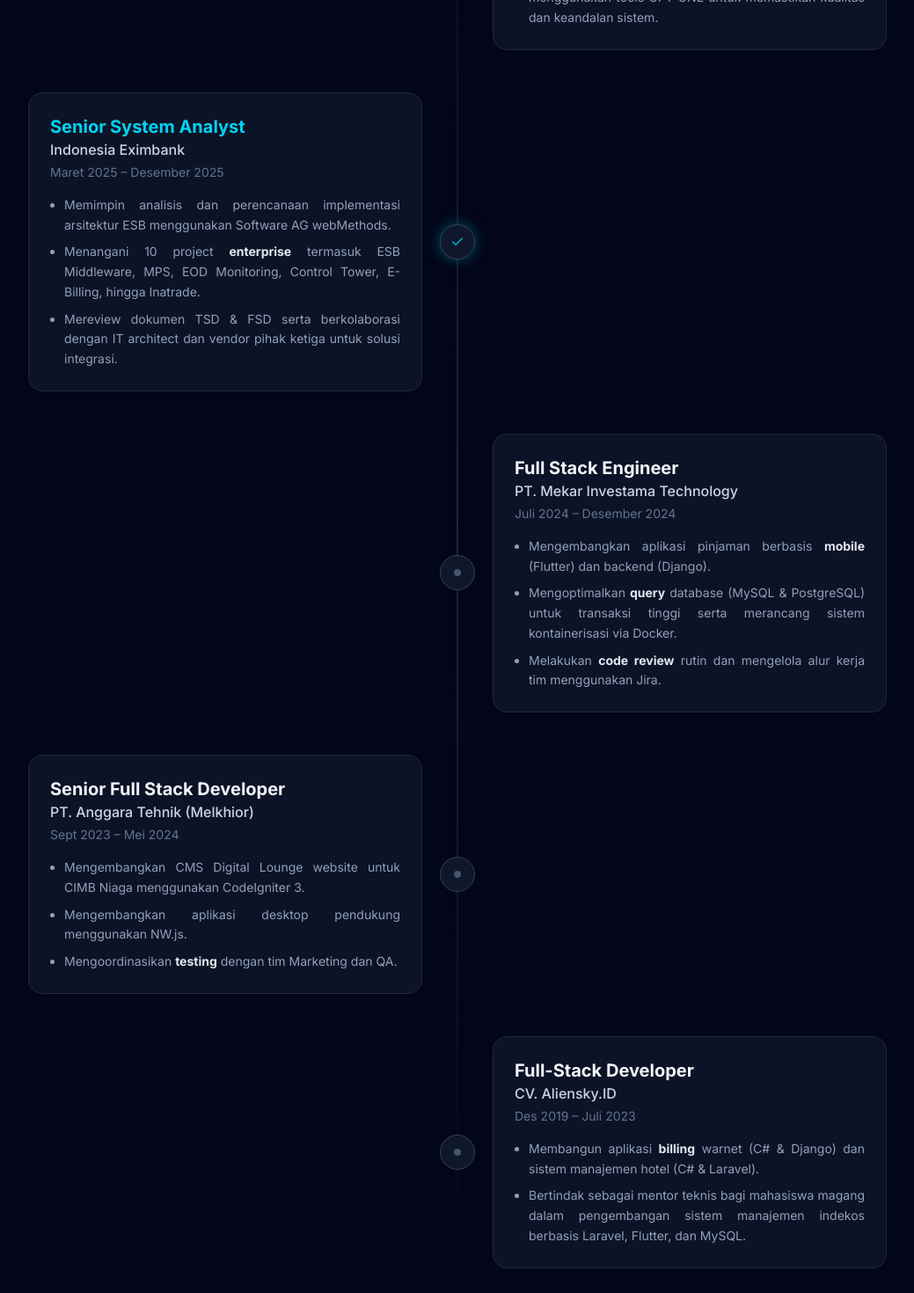
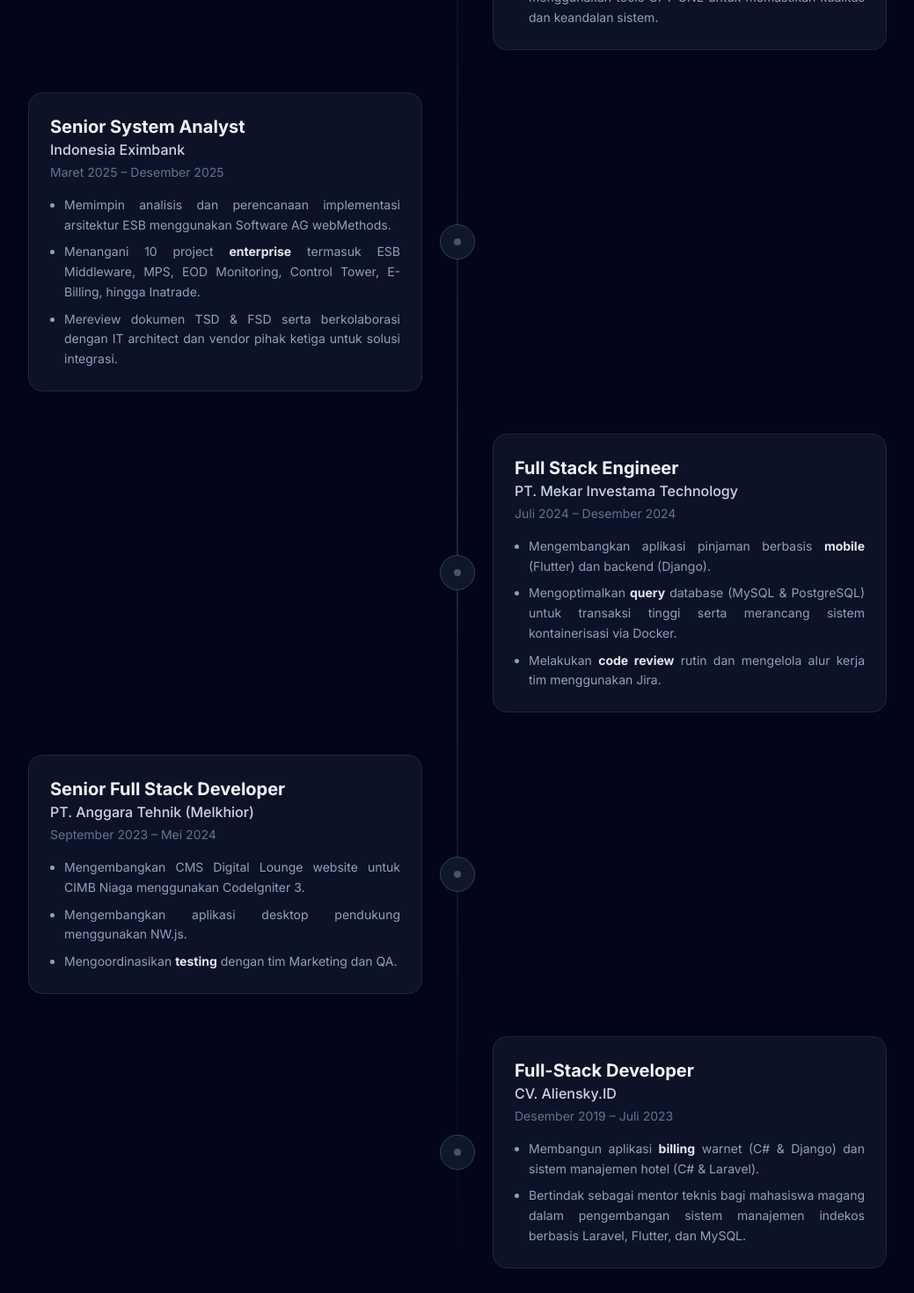
Before and after one commit to mfarabi155/portofolio-farabi, a Next.js app: page / in a window 1280 px wide. Shown: the part 1960-3430 px from the top of the page at 88% size, without its empty margins (120-1159 px from the left). Built offline with nearby package versions, Linux system fonts and the light colour scheme.

Commit message:
add month

```diff
--- a/app/page.tsx
+++ b/app/page.tsx
@@ -48,7 +48,7 @@ export default function Home() {
             ]
           },
           {
-            title: "Senior System Analyst", company: "Indonesia Eximbank", date: "Maret 2025 – Desember 2025", active: true,
+            title: "Senior System Analyst", company: "Indonesia Eximbank", date: "Maret 2025 – Desember 2025", active: false,
             desc: [
               <>Memimpin analisis dan perencanaan implementasi arsitektur ESB menggunakan Software AG webMethods.</>,
               <>Menangani 10 project <span className="font-bold text-slate-200">enterprise</span> termasuk ESB Middleware, MPS, EOD Monitoring, Control Tower, E-Billing, hingga Inatrade.</>,
@@ -64,7 +64,7 @@ export default function Home() {
             ]
           },
           {
-            title: "Senior Full Stack Developer", company: "PT. Anggara Tehnik (Melkhior)", date: "Sept 2023 – Mei 2024", active: false,
+            title: "Senior Full Stack Developer", company: "PT. Anggara Tehnik (Melkhior)", date: "September 2023 – Mei 2024", active: false,
             desc: [
               <>Mengembangkan CMS Digital Lounge website untuk CIMB Niaga menggunakan CodeIgniter 3.</>,
               <>Mengembangkan aplikasi desktop pendukung menggunakan NW.js.</>,
@@ -72,7 +72,7 @@ export default function Home() {
             ]
           },
           {
-            title: "Full-Stack Developer", company: "CV. Aliensky.ID", date: "Des 2019 – Juli 2023", active: false,
+            title: "Full-Stack Developer", company: "CV. Aliensky.ID", date: "Desember 2019 – Juli 2023", active: false,
             desc: [
               <>Membangun aplikasi <span className="font-bold text-slate-200">billing</span> warnet (C# & Django) dan sistem manajemen hotel (C# & Laravel).</>,
               <>Bertindak sebagai mentor teknis bagi mahasiswa magang dalam pengembangan sistem manajemen indekos berbasis Laravel, Flutter, dan MySQL.</>
@@ -157,7 +157,7 @@ export default function Home() {
             ]
           },
           {
-            title: "Senior System Analyst", company: "Indonesia Eximbank", date: "March 2025 – December 2025", active: true,
+            title: "Senior System Analyst", company: "Indonesia Eximbank", date: "March 2025 – December 2025", active: false,
             desc: [
               <>Leading the analysis and planning of ESB architecture implementation using Software AG webMethods.</>,
               <>Handling 10 <span className="font-bold text-slate-200">enterprise</span> projects including ESB Middleware, MPS, EOD Monitoring, Control Tower, E-Billing, and Inatrade.</>,
@@ -173,7 +173,7 @@ export default function Home() {
             ]
           },
           {
-            title: "Senior Full Stack Developer", company: "PT. Anggara Tehnik (Melkhior)", date: "Sept 2023 – May 2024", active: false,
+            title: "Senior Full Stack Developer", company: "PT. Anggara Tehnik (Melkhior)", date: "September 2023 – May 2024", active: false,
             desc: [
               <>Developing a CMS Digital Lounge website for CIMB Niaga using CodeIgniter 3.</>,
               <>Developing supporting desktop applications using NW.js.</>,
@@ -181,7 +181,7 @@ export default function Home() {
             ]
           },
           {
-            title: "Full-Stack Developer", company: "CV. Aliensky.ID", date: "Dec 2019 – July 2023", active: false,
+            title: "Full-Stack Developer", company: "CV. Aliensky.ID", date: "December 2019 – July 2023", active: false,
             desc: [
               <>Building internet cafe <span className="font-bold text-slate-200">billing</span> applications (C# & Django) and hotel management systems (C# & Laravel).</>,
               <>Acting as a technical mentor for interns in developing a boarding house management system using Laravel, Flutter, and MySQL.</>
```
